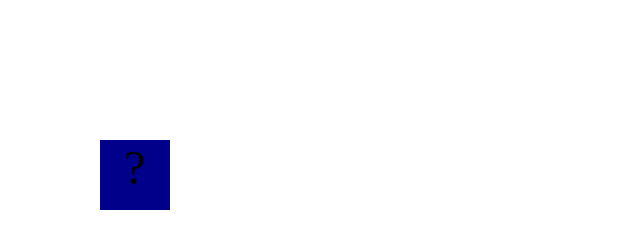
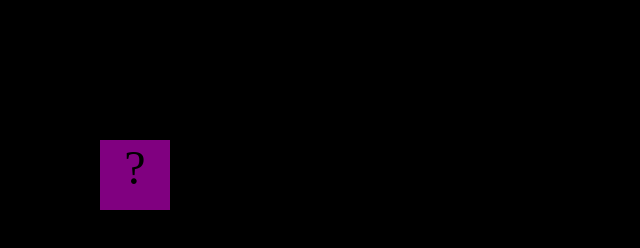
Before and after one commit to tylerewhite/tylerewhite.github.io, a plain HTML site: page projects/bouncing-box/index.html in a window 1280 px wide. Shown: the whole page, without its empty margins (0-640 px from the left). Drawn offline with Linux system fonts and the light colour scheme.

Commit message:
box project

```diff
--- a/projects/bouncing-box/index.html
+++ b/projects/bouncing-box/index.html
@@ -8,7 +8,7 @@
 		.box {
 			width: 70px;
 			height: 70px;
-			background-color:  darkblue;
+			background-color:  purple;
 			font-size: 300%;
 			text-align: center;
 			user-select: none;
@@ -19,12 +19,15 @@
 		}
 		.board{
 			height: 100vh;
+			background-color: black;
 		}
-	</style>
+		</style>
+
 	<!-- 	<script src="//cdnjs.cloudflare.com/ajax/libs/jquery/2.1.1/jquery.min.js"></script> -->
 
 </head>
 <body class="board">
+</style><body class="board">
 	<!-- HTML for the box -->
 	<div class="box">?</div>
 
```
